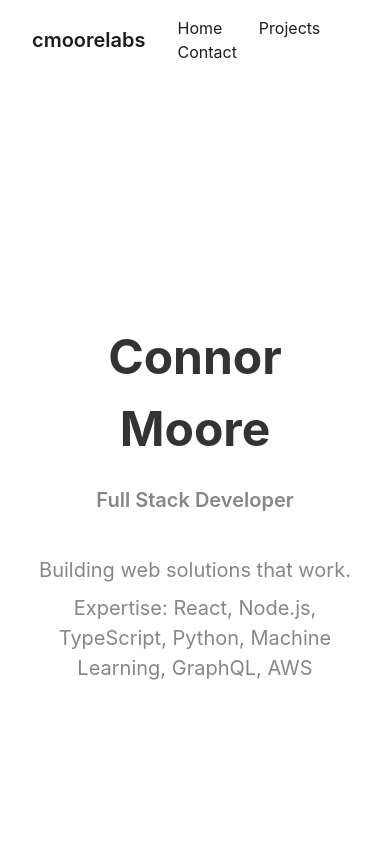
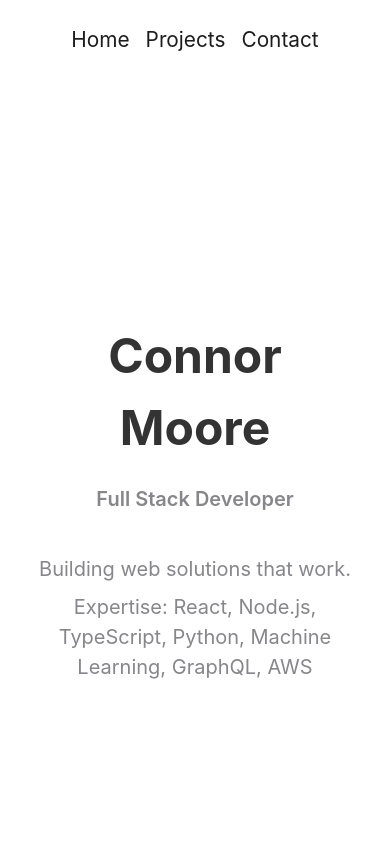
Before and after one commit to cmooredev/cmoorelabs-website, a Svelte app in the folder frontend/: page / in a window 390 px wide. Shown: the top 844 px of the page. Built offline with nearby package versions, Linux system fonts and the light colour scheme.

Commit message:
updated mobile menu styling

```diff
--- a/frontend/src/App.svelte
+++ b/frontend/src/App.svelte
@@ -221,5 +221,27 @@
     .intro p {
       font-size: 1rem;
     }
+
+    nav {
+      flex-direction: column;
+      align-items: center;
+    }
+
+    .logo {
+      display: none;
+    }
+
+    .nav-links {
+      display: flex;
+      flex-direction: row;
+      flex-wrap: wrap;
+      justify-content: center;
+      width: 100%;
+    }
+
+    .nav-links a {
+      margin: 0.5rem;
+      font-size: 1.3rem;
+    }
   }
 </style>
```
